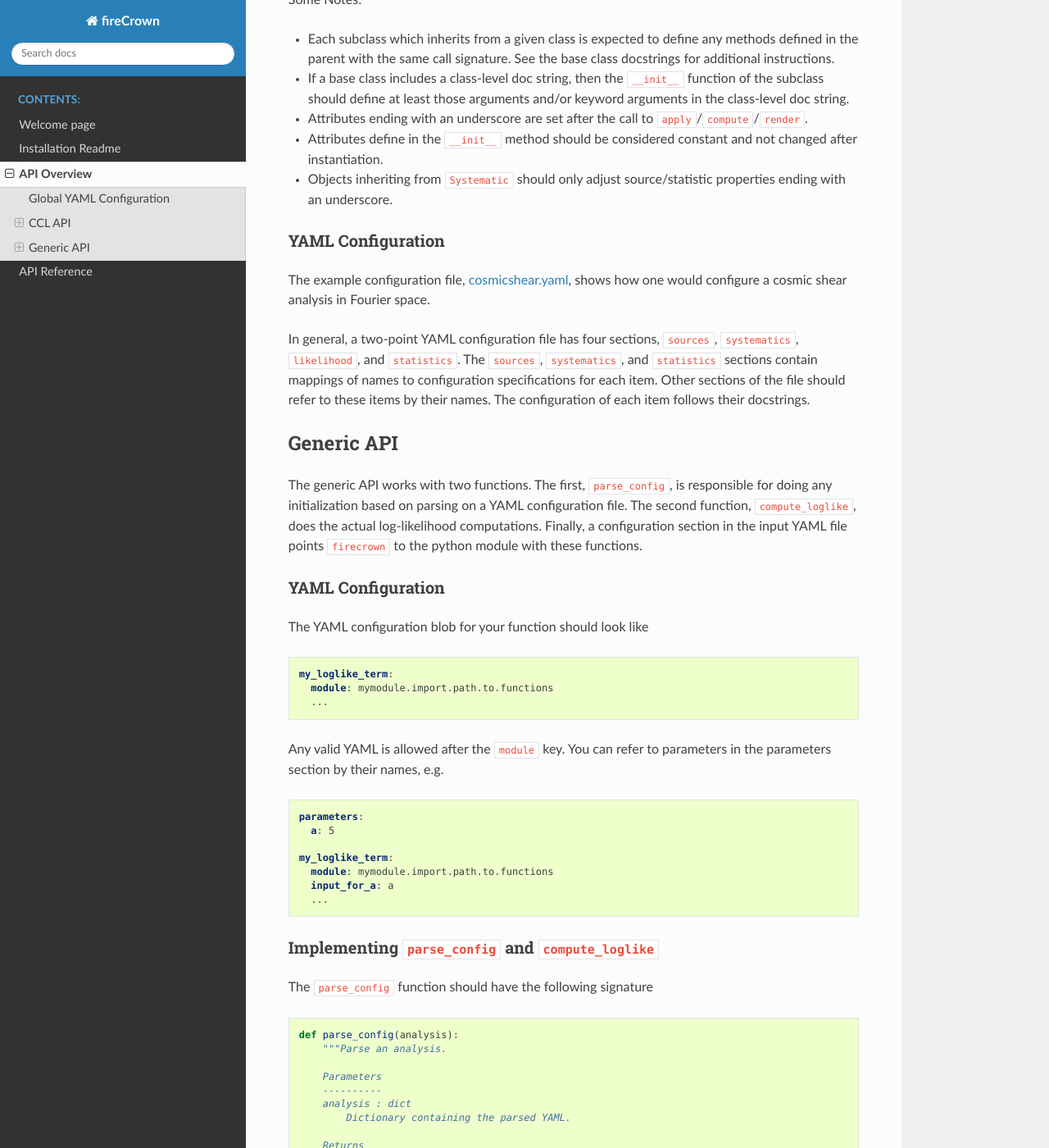
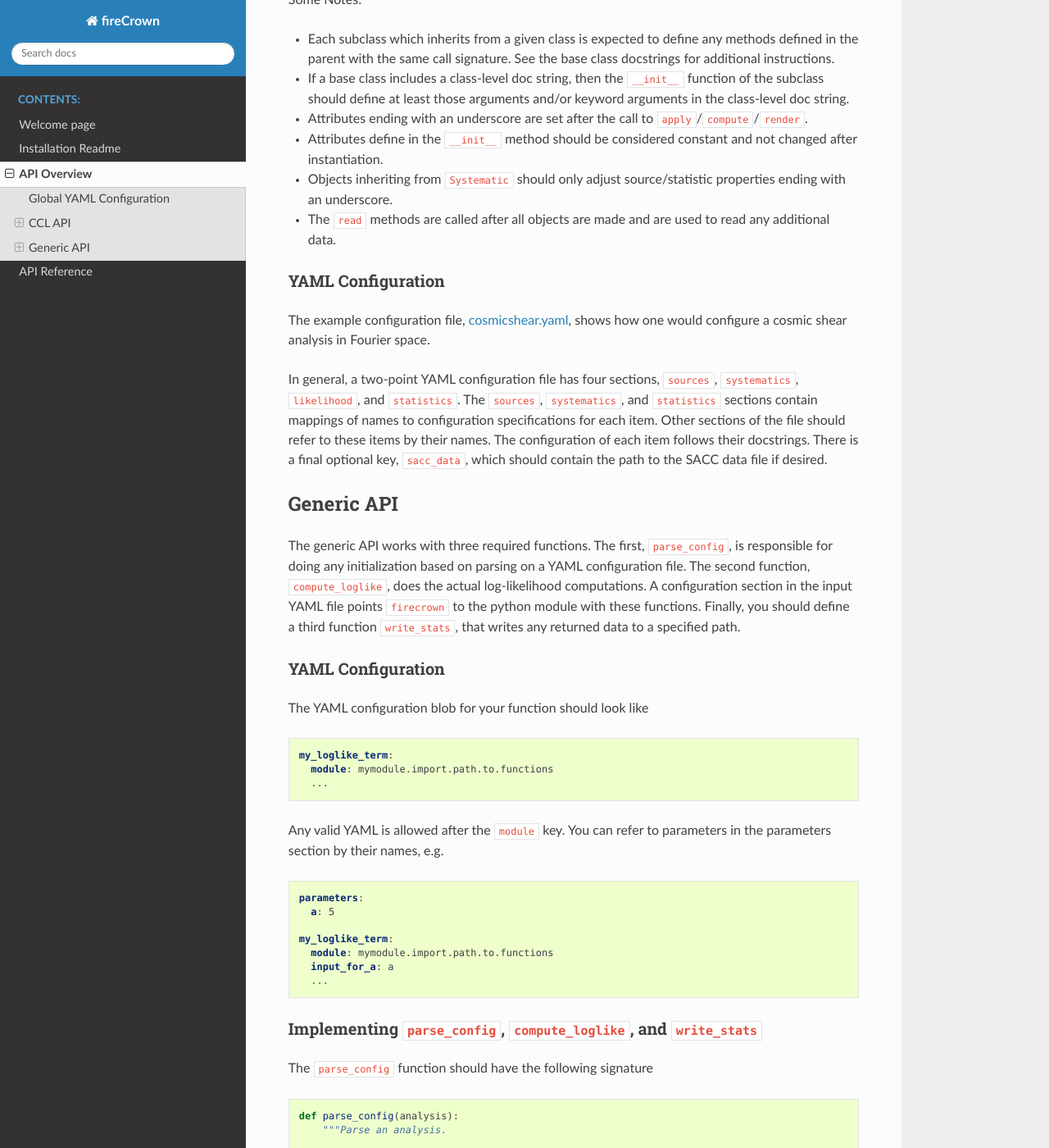
Before and after one commit to LSSTDESC/firecrown, a Sphinx documentation site: the page built from docs/API.md, in a window 1280 px wide and 1400 px high, scrolled down 1326 px. Shown: the whole window at 82% size. Built offline with Sphinx 7.4.7 and the Read the Docs theme 2.0.0, drawn with Linux system fonts in a browser that asks for light colours; some of the changed text lies outside the part shown.

````diff
--- a/docs/API.md
+++ b/docs/API.md
@@ -72,6 +72,8 @@ Some Notes:
    and not changed after instantiation.
  - Objects inheriting from `Systematic` should only adjust source/statistic
    properties ending with an underscore.
+ - The `read` methods are called after all objects are made and are used to
+   read any additional data.
 
 ### YAML Configuration
 
@@ -83,15 +85,18 @@ In general, a two-point YAML configuration file has four sections, `sources`,
 and `statistics` sections contain mappings of names to configuration
 specifications for each item. Other sections of the file should refer to
 these items by their names. The configuration of each item follows their
-docstrings.
+docstrings. There is a final optional key, `sacc_data`, which should contain
+the path to the SACC data file if desired.
 
 ## Generic API
 
-The generic API works with two functions. The first, `parse_config`, is
+The generic API works with three required functions. The first, `parse_config`, is
 responsible for doing any initialization based on parsing on a YAML
 configuration file. The second function, `compute_loglike`, does the actual
-log-likelihood computations. Finally, a configuration section in the input
-YAML file points `firecrown` to the python module with these functions.
+log-likelihood computations. A configuration section in the input
+YAML file points `firecrown` to the python module with these functions. Finally,
+you should define a third function `write_stats`, that writes any returned data
+to a specified path.
 
 ### YAML Configuration
 
@@ -116,7 +121,7 @@ my_loglike_term:
   ...
 ```
 
-### Implementing `parse_config` and `compute_loglike`
+### Implementing `parse_config`, `compute_loglike`, and `write_stats`
 
 The `parse_config` function should have the following signature
 
@@ -165,8 +170,8 @@ def compute_loglike(
     -------
     loglike : float
         The computed log-likelihood.
-    stats : dict
-        Dictionary with any data to store.
+    stats : object or other data
+        Any data you wish to store.
     """
     ...
 ```
@@ -179,4 +184,21 @@ when implementing this function.
 
 1. Always use the `pyccl.Cosmology` object for any cosmological computations (e.g., distances).
 2. If the likelihood is zero, this function should return `-np.inf`.
-3. The elements of dictionary of returned data must be [numpy structured arrays](https://docs.scipy.org/doc/numpy/user/basics.rec.html#module-numpy.doc.structured_arrays).
+
+The `write_stats` function has the signature
+
+```python
+def write_stats(*, output_path, data, stats):
+    """Write statistics to a file at `output_path`.
+
+    Parameters
+    ----------
+    output_path : str
+        The path to which to write the data.
+    data : dict
+        The output of `parse_config`.
+    stats : object or other data
+        Second output of `compute_loglike`.
+    """
+    ...
+```
````
